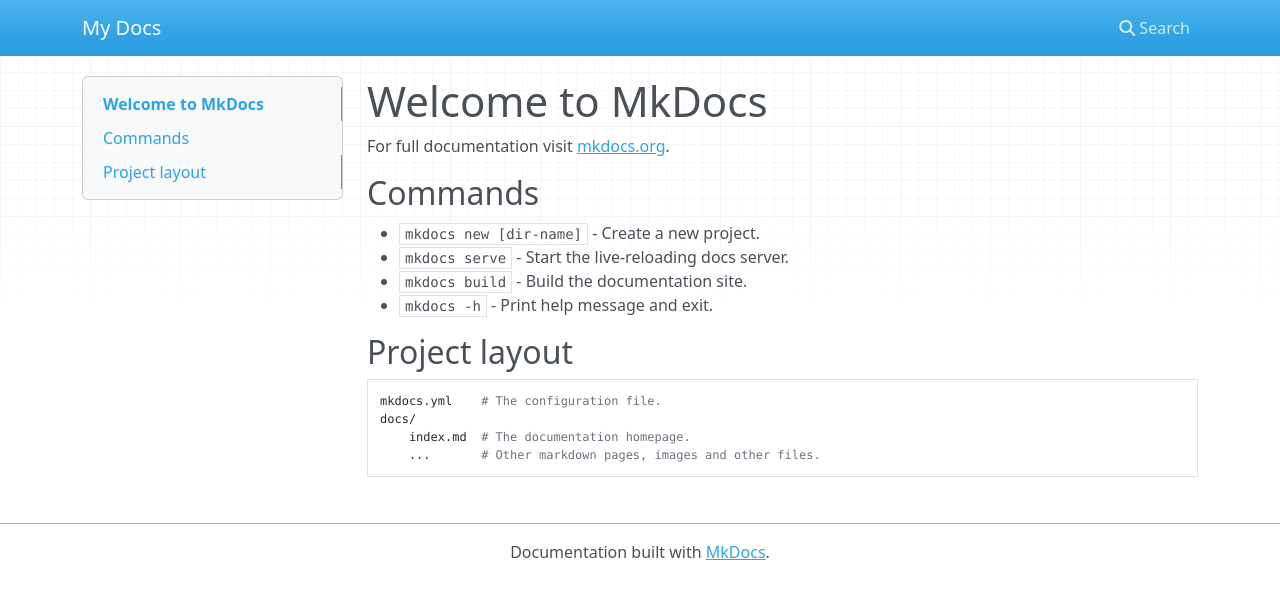
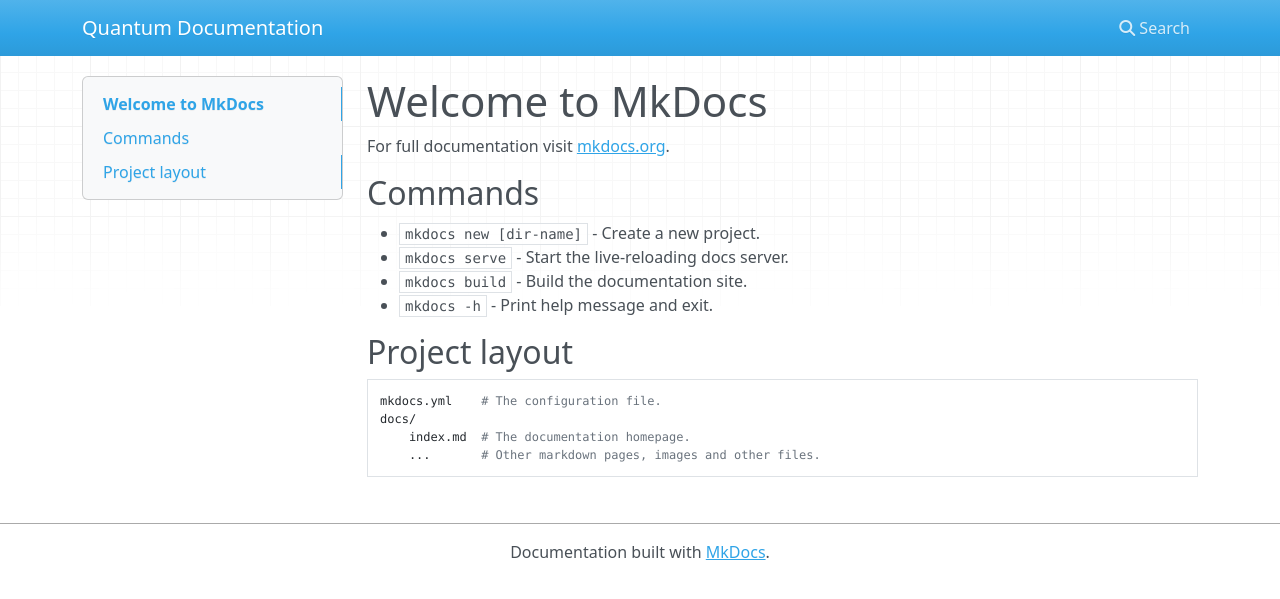
Before and after one commit to yminononono/Quantum-Documentation, an MkDocs documentation site: the page built from docs/index.md, in a window 1280 px wide. Shown: the top 599 px of the page. Built offline with MkDocs 1.6.1, drawn with Linux system fonts in a browser that asks for light colours; nearby versions of some CDN libraries.

Commit message:
Changed site name

```diff
--- a/mkdocs.yml
+++ b/mkdocs.yml
@@ -1 +1 @@
-site_name: My Docs
+site_name: Quantum Documentation
```
